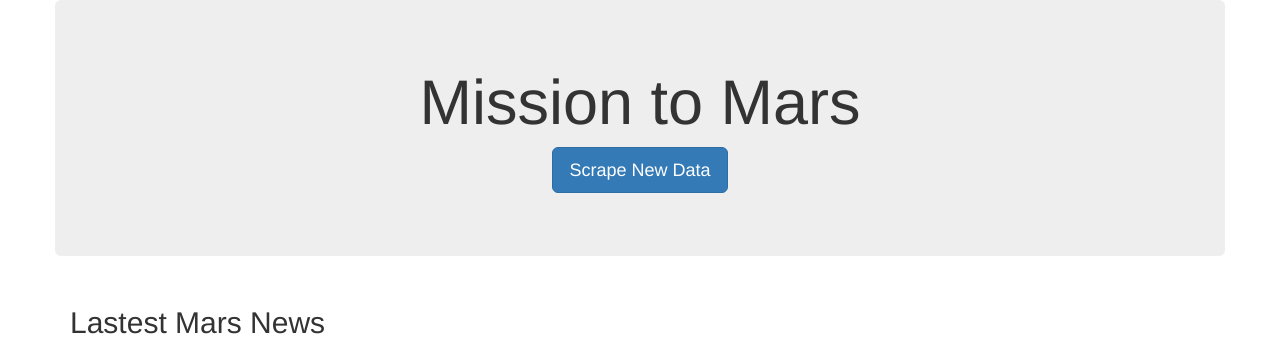
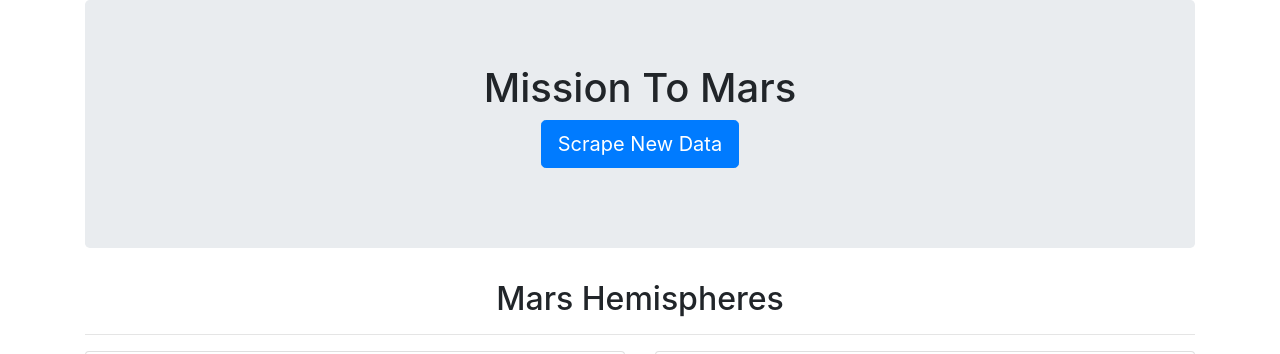
Before and after one commit to ulyssey28/Mars-Mission-Web-Scraping, a Flask app: page / in a window 1280 px wide. Shown: the top 354 px of the page. Run offline with Flask 2, Linux system fonts and the light colour scheme; data that the repository does not hold is empty; some libraries are stand-ins or nearby versions.

Commit message:
added jumboheader

```diff
--- a/templates/index.html
+++ b/templates/index.html
@@ -5,90 +5,68 @@
     <meta name="viewport" content="width=device-width, initial-scale=1.0">
     <meta http-equiv="X-UA-Compatible" content="ie=edge">
     <title>Document</title>
-    <link rel="stylesheet" href="https://maxcdn.bootstrapcdn.com/bootstrap/3.3.7/css/bootstrap.min.css">
+    <link rel="stylesheet" href="https://stackpath.bootstrapcdn.com/bootstrap/4.1.3/css/bootstrap.min.css" integrity="sha384-MCw98/SFnGE8fJT3GXwEOngsV7Zt27NXFoaoApmYm81iuXoPkFOJwJ8ERdknLPMO" crossorigin="anonymous">
     <link rel="stylesheet" href="../static/css/style.css">
 </head>
 <body>
     <div class="container">
+        <div class="jumbotron text-center">
+            <h1>Mission To Mars</h1>
+            <p><a class="btn btn-primary btn-lg" href="/scrape" role="button">Scrape New Data</a></p>
+        </div>
+
+        <h2 class="text-center">Mars Hemispheres</h2>
+        <hr>
         <div class="row">
-            <div class="jumbotron text-center">
-                <h1>Mission to Mars</h1>
-                <p><a class="btn btn-primary btn-lg" href="/scrape" role="button">Scrape New Data</a></p>
+            <div class="col">
+                <!-- first card -->
+                <div class="card">
+                    <img class="card-img-top" src="https://astropedia.astrogeology.usgs.gov/download/Mars/Viking/cerberus_enhanced.tif/full.jpg" alt="flowers in bloom" style="float: right">
+                    <div class="card-body">
+                        <p class=" card-text">
+                        Cerberus Hemisphere Enhanced
+                        </p>
+                    </div>
+                </div>
+            </div>
+
+            <div class="col">
+                <!-- second card -->
+                <div class="card h-100">
+                    <img class="card-img-top" src="https://astropedia.astrogeology.usgs.gov/download/Mars/Viking/schiaparelli_enhanced.tif/full.jpg" alt="tropical flowers">
+                    <div class="card-body">
+                        <p class=" card-text">
+                        Schiaparelli Hemisphere Enhanced
+                        </p>
+                    </div>
+                </div>
             </div>
         </div>
-
+        <br>
         <div class="row">
-            <div class="col-md-12">
-                <h2>Lastest Mars News</h2>
-                <h3>{{mars.news_title}}</h3>
-                <p><small>{{mars.news_paragraph}}</small></p>
-            </div>
-        </div>
-        <div class="row">
-            <div class="col-6">
+            <div class="col">
+                <!-- third card -->
                 <div class="card">
+                    <img class="card-img-top" src="https://astropedia.astrogeology.usgs.gov/download/Mars/Viking/syrtis_major_enhanced.tif/full.jpg" alt="flowers in bloom" style="float: right">
                     <div class="card-body">
-                        <h2>Featured Mars Image</h2>
-                        <img class="card-img" src="https://astropedia.astrogeology.usgs.gov/download/Mars/Viking/cerberus_enhanced.tif/full.jpg">
+                        <p class="card-text">
+                        Syrtis Major Hemisphere Enhanced
+                        </p>
                     </div>
                 </div>
             </div>
             <div class="col">
-                <div class="card">
+                <!-- fourth card -->
+                <div class="card h-100">
+                    <img class="card-img-top" src="https://astropedia.astrogeology.usgs.gov/download/Mars/Viking/valles_marineris_enhanced.tif/full.jpg" alt="tropical flowers">
                     <div class="card-body">
-                        <h4 class="card-title"> Current Weather On Mars</h4>
-                        <p class="card-text">{{mars.mars_weather}}</p>
-                    </div>
-                </div>
-                <!-- {{mars.fact_table}} -->
-            </div>
-        </div>
-        <div class="row">
-            <div class="col-sm-6" id="main-vis">
-                <div class="card">
-                    <div class="card-body">
-                        <img class="card-img-top" src="https://astropedia.astrogeology.usgs.gov/download/Mars/Viking/cerberus_enhanced.tif/full.jpg">
+                        <p class=" card-text">
+                        Valles Marineris Hemisphere Enhanced
+                        </p>
                     </div>
                 </div>
             </div>
-
-            <div class="col-sm-6">
-                <div class="card">
-                    <div class="card-body">
-                        <img class="card-img-top" src="https://astropedia.astrogeology.usgs.gov/download/Mars/Viking/cerberus_enhanced.tif/full.jpg">
-                    </div>
-                </div>
-            </div>
-
-
-
-
-
-
-
-
-
-
-
-
-
-
-
-<!--
-                            <div class="row">
-                                <img class="card-img-top" src="https://astropedia.astrogeology.usgs.gov/download/Mars/Viking/cerberus_enhanced.tif/full.jpg">
-                                <img class="card-img-top" src="https://astropedia.astrogeology.usgs.gov/download/Mars/Viking/cerberus_enhanced.tif/full.jpg" >
-                            </div>
-                            <div class="row">
-                                <img class="card-img-top" src="https://astropedia.astrogeology.usgs.gov/download/Mars/Viking/cerberus_enhanced.tif/full.jpg">
-                                <img class="card-img-top" src="https://astropedia.astrogeology.usgs.gov/download/Mars/Viking/cerberus_enhanced.tif/full.jpg">
-                            </div>
-                        </div>
-                    </div>
-            </div> -->
         </div>
-
     </div>
-
 </body>
 </html>
```
Also changed, not shown: templates/display.html (deleted, +0 -68 lines).
